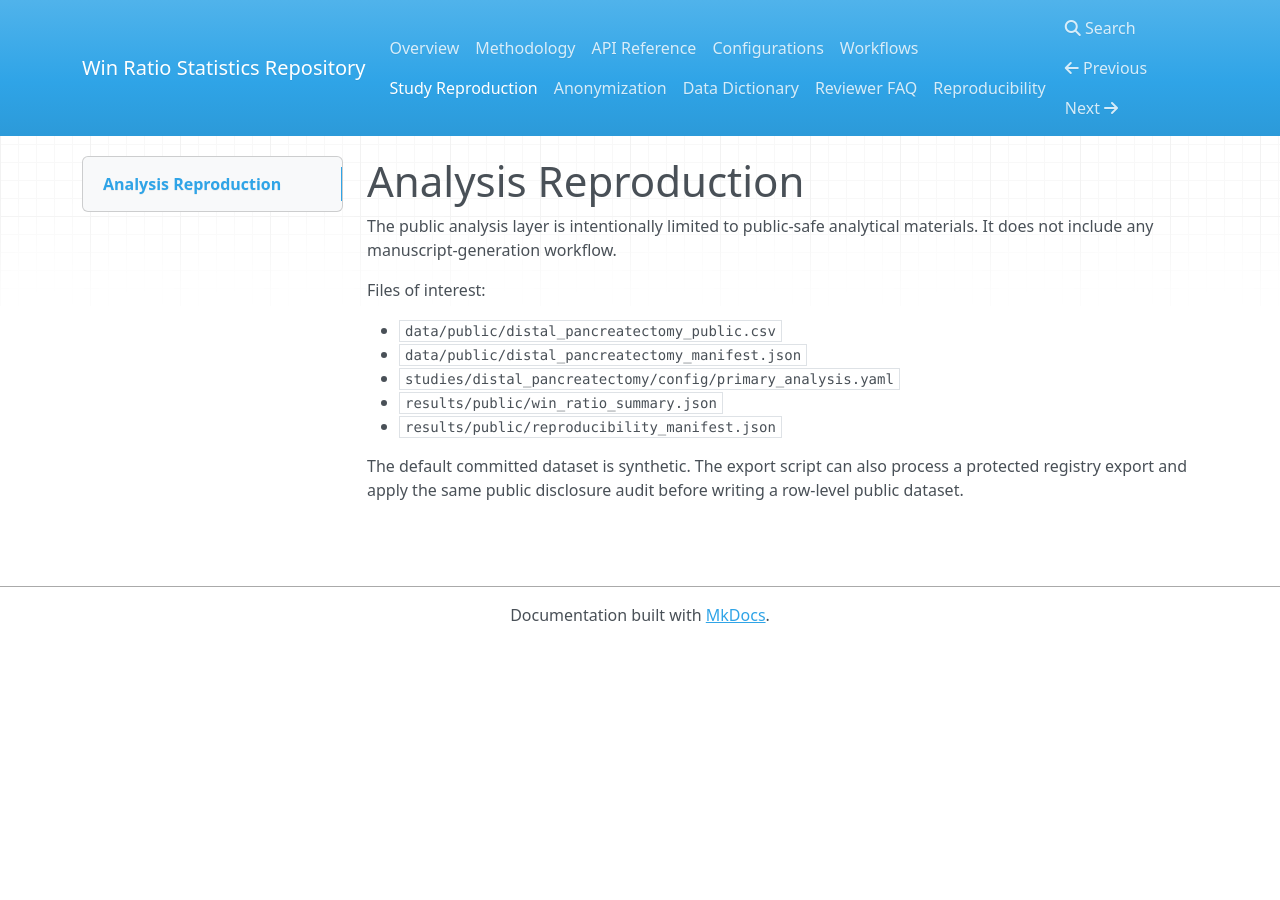
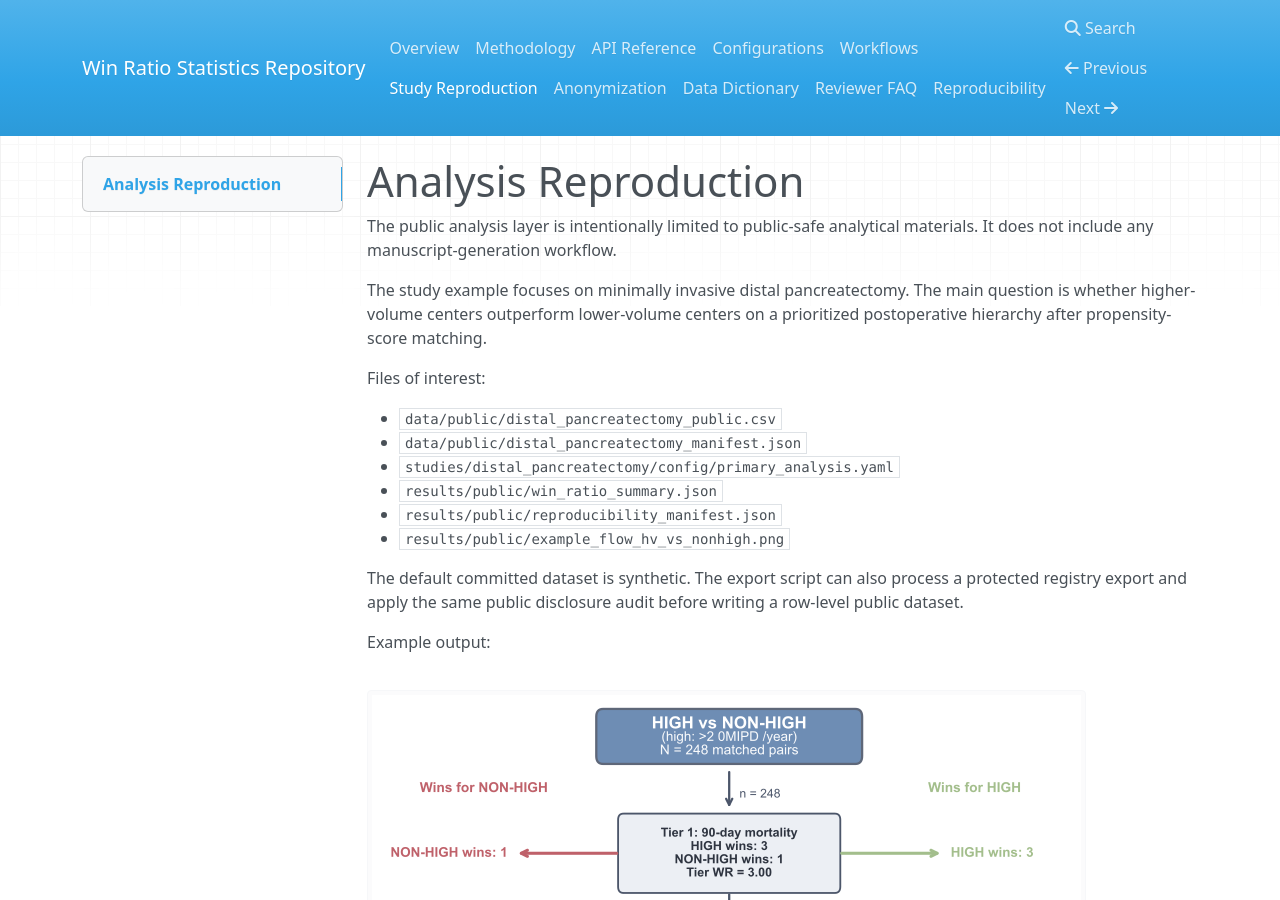
Before and after one commit to marcozer/Win-Ratio, an MkDocs documentation site: the page built from docs/study_reproduction.md, in a window 1280 px wide and 900 px high. Built offline with MkDocs 1.6.1, drawn with Linux system fonts in a browser that asks for light colours; nearby versions of some CDN libraries; some of the changed text lies outside the part shown.

Commit message:
Add example flow figure to README

```diff
--- a/docs/study_reproduction.md
+++ b/docs/study_reproduction.md
@@ -1,6 +1,8 @@
 # Analysis Reproduction
 
 The public analysis layer is intentionally limited to public-safe analytical materials. It does not include any manuscript-generation workflow.
+
+The study example focuses on minimally invasive distal pancreatectomy. The main question is whether higher-volume centers outperform lower-volume centers on a prioritized postoperative hierarchy after propensity-score matching.
 
 Files of interest:
 
@@ -9,5 +11,12 @@ Files of interest:
 - `studies/distal_pancreatectomy/config/primary_analysis.yaml`
 - `results/public/win_ratio_summary.json`
 - `results/public/reproducibility_manifest.json`
+- `results/public/example_flow_hv_vs_nonhigh.png`
 
 The default committed dataset is synthetic. The export script can also process a protected registry export and apply the same public disclosure audit before writing a row-level public dataset.
+
+Example output:
+
+![Example matched-analysis flow diagram](assets/example_flow_hv_vs_nonhigh.png)
+
+This flow diagram shows how matched pairs are resolved sequentially across mortality, major complications, clinically relevant pancreatic fistula, readmission, and length of stay. It is intended to help readers understand the interpretation of the win-ratio framework in this surgical setting.
```
Also changed, not shown: README.md (+12 -0 lines), docs/index.md (+2 -0 lines), docs/assets/example_flow_hv_vs_nonhigh.png (added), figure2_consort_flow.png (added), results/public/example_flow_hv_vs_nonhigh.png (added).
